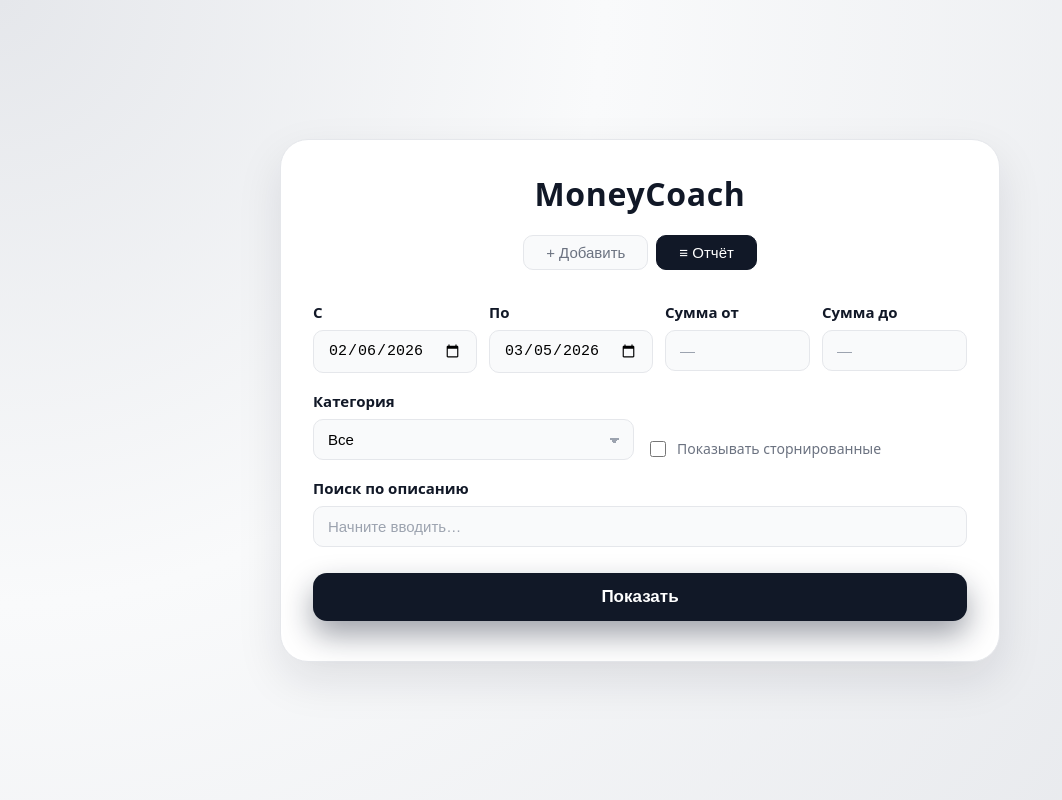
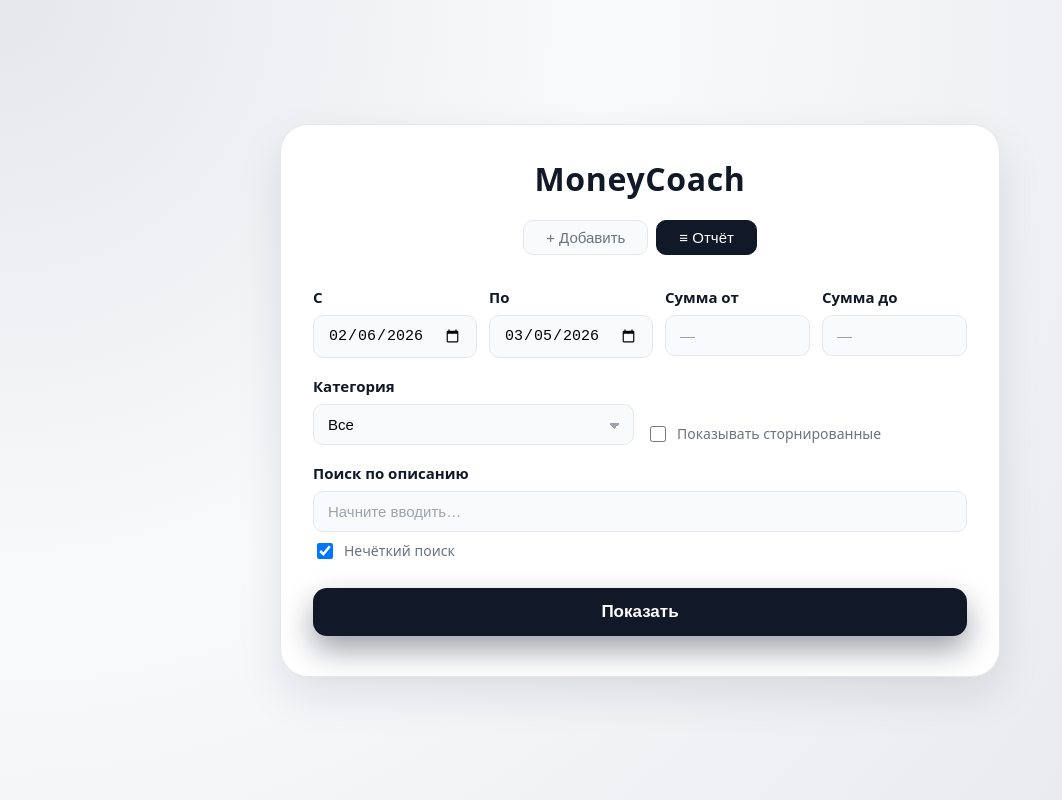
Before and after one commit to ilyaskalkin/vibe-web, a React (Vite) app: page / in a window 1280 px wide. Both pictures are taken after a click on the button "≡ Отчёт". Shown: the whole page, without its empty margins (0-1062 px from the left). Built offline with nearby package versions, Linux system fonts and the light colour scheme.

Commit message:
добавил переключатель нечёткого поиска
Co-Authored-By: Claude Sonnet 4.6 <noreply@anthropic.com>

```diff
--- a/src/App.tsx
+++ b/src/App.tsx
@@ -259,6 +259,7 @@ const Report: React.FC<{ onEdit: (op: Operation) => void; updatedOp?: Operation
   const [sortField, setSortField] = useState<"date" | "amount">("date");
   const [sortDir, setSortDir] = useState<"asc" | "desc">("asc");
   const [searchQuery, setSearchQuery] = useState("");
+  const [fuzzySearch, setFuzzySearch] = useState(true);
 
   useEffect(() => {
     if (updatedOp) {
@@ -316,9 +317,13 @@ const Report: React.FC<{ onEdit: (op: Operation) => void; updatedOp?: Operation
     : null;
 
   const searchedRows = searchQuery.trim() && filteredRows
-    ? new Fuse(filteredRows, { keys: ["description"], threshold: 0.4, ignoreLocation: true })
-        .search(searchQuery)
-        .map((r) => r.item)
+    ? fuzzySearch
+      ? new Fuse(filteredRows, { keys: ["description"], threshold: 0.4, ignoreLocation: true })
+          .search(searchQuery)
+          .map((r) => r.item)
+      : filteredRows.filter((r) =>
+          r.description?.toLowerCase().includes(searchQuery.trim().toLowerCase())
+        )
     : filteredRows;
 
   const sortedRows = searchedRows
@@ -417,6 +422,14 @@ const Report: React.FC<{ onEdit: (op: Operation) => void; updatedOp?: Operation
           value={searchQuery}
           onChange={(e) => setSearchQuery(e.target.value)}
         />
+        <label className="checkbox-label" style={{ paddingTop: 0 }}>
+          <input
+            type="checkbox"
+            checked={fuzzySearch}
+            onChange={(e) => setFuzzySearch(e.target.checked)}
+          />
+          Нечёткий поиск
+        </label>
       </div>
 
       <button
```
